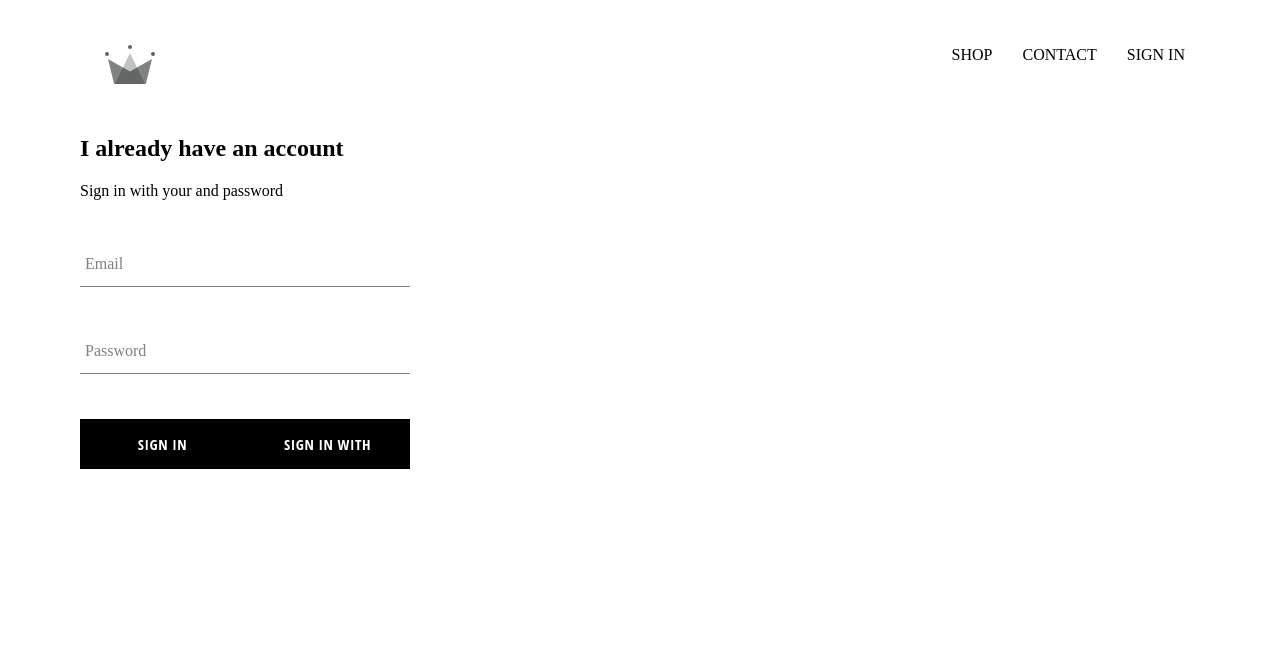
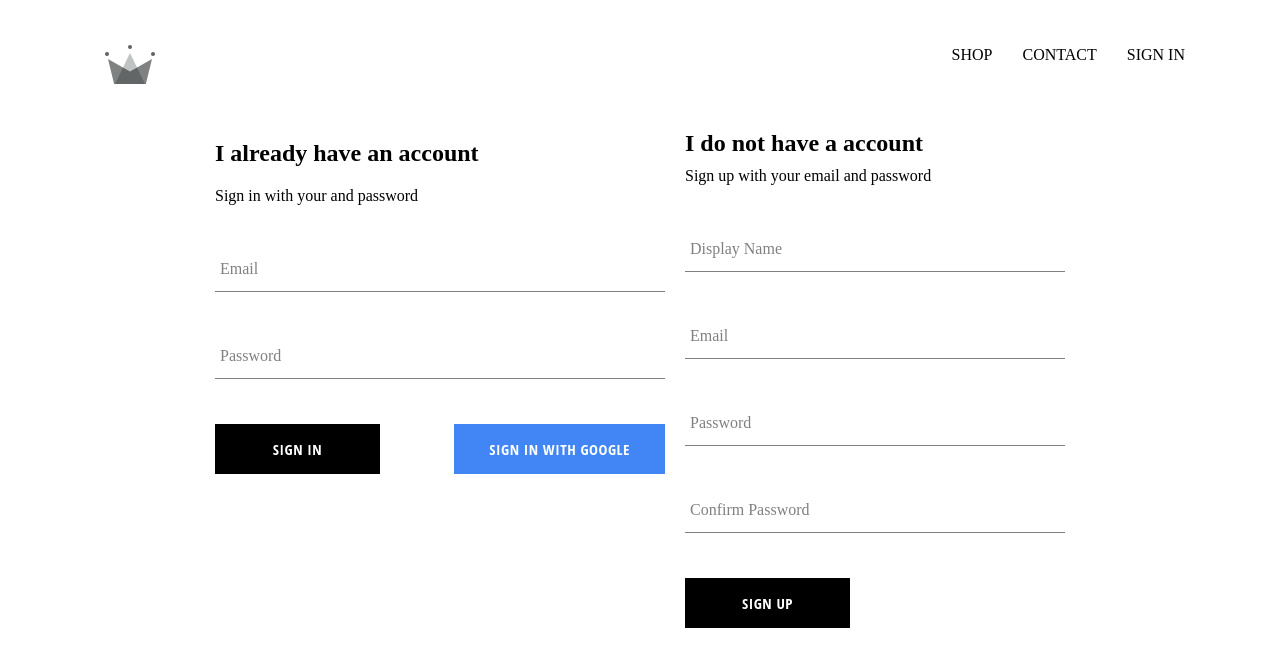
Before and after one commit to Niyi0904/Ronnie-Clothings, a React (Create React App) app: page /signin in a window 1280 px wide. Shown: the top 666 px of the page. Built offline with nearby package versions, Linux system fonts and the light colour scheme; no server answers; a web font is replaced by a local one.

Commit message:
created sign up form

```diff
--- a/src/App.js
+++ b/src/App.js
@@ -7,7 +7,7 @@ import HomePage from './pages/homepage/homepage.component';
 import ShopPage from './pages/shop/shop.component';
 import SignInAndSignUpPage from './pages/sign-in-and-sign-up-page/sign-in-and-sign-up.component';
 import Header from './components/header/header.component';
-import { auth } from './firebase/firebase.utils';
+import { auth, createUserProfileDocument } from './firebase/firebase.utils';
 
 class App extends React.Component {
   constructor() {
@@ -20,10 +20,25 @@ class App extends React.Component {
 
   unsubscribeFromAuth = null;
 
-  componentDidMount () {
-    this.unsubscribeFromAuth = auth.onAuthStateChanged(user => {
-      this.setState({currentUser: user});
-    })
+  componentDidMount() {
+    this.unsubscribeFromAuth = auth.onAuthStateChanged(async userAuth => {
+      if (userAuth) {
+        const userRef = await createUserProfileDocument(userAuth);
+
+        userRef.onSnapshot(snapShot => {
+          this.setState({
+            currentUser: {
+              id: snapShot.id,
+              ...snapShot.data()
+            }
+          });
+
+          console.log(this.state);
+        });
+      }
+
+        this.setState({currentUser: userAuth});
+    });
   }
 
   componentWillUnmount() {
--- a/src/components/custom-button/custom-button.component.jsx
+++ b/src/components/custom-button/custom-button.component.jsx
@@ -2,8 +2,8 @@ import React from 'react';
 
 import './custom-button.styles.scss';
 
-const CustomButton = ({ children, isGoogleSignIn, ...otherProps }) => (
-  <button className={`${isGoogleSignIn ? 'google-sign-in' : ''} custom-button`} {...otherProps}>
+const CustomButton = ({ children, isGoggleSignIn, ...otherProps }) => (
+  <button className={`${isGoggleSignIn ? 'google-sign-in' : ''} custom-button`} {...otherProps}>
     {children}
   </button>
 );
--- a/src/components/custom-button/custom-button.styles.scss
+++ b/src/components/custom-button/custom-button.styles.scss
@@ -27,7 +27,6 @@
     &:hover{
       background-color: #357ae8;
       border: none;
-
     }
   }
 }
--- a/src/components/header/header.component.jsx
+++ b/src/components/header/header.component.jsx
@@ -21,7 +21,7 @@ const Header = ({ currentUser }) => (
       </Link>
       {
         currentUser ?
-        <div className='option' onClick={() => auth.signOut}> SIGN OUT</div>
+        <div className='option' onClick={() => auth.signOut()}> SIGN OUT</div>
         :
         <Link className='option' to='/signin'>SIGN IN</Link>
       }
--- a/src/components/header/header.styles.scss
+++ b/src/components/header/header.styles.scss
@@ -20,6 +20,7 @@
 
     .option {
       padding: 10px 15px;
+      cursor: pointer;
     }
   }
 }
--- a/src/components/sign-in/sign-in.component.jsx
+++ b/src/components/sign-in/sign-in.component.jsx
@@ -55,7 +55,9 @@ class SignIn extends React.Component{
 
           <div className='buttons'>
             <CustomButton type="submit">Sign in</CustomButton>
-            <CustomButton onClick={signInWithGoogle} isGoggleSignIn>Sign in with Google</CustomButton>
+            <CustomButton onClick={signInWithGoogle} isGoggleSignIn>
+              Sign in with Google
+            </CustomButton>
           </div>
         </form>
       </div>
--- a/src/components/sign-in/sign-in.styles.scss
+++ b/src/components/sign-in/sign-in.styles.scss
@@ -1,5 +1,5 @@
 .sign-in {
-  width: 330px;
+  width: 450px;
   display: flex;
   flex-direction: column;
 
--- /dev/null
+++ b/src/components/sign-up/sign-up.component.jsx
@@ -0,0 +1,100 @@
+import React from 'react';
+
+import FormInput from '../../components/form-input/form-input.component';
+import CustomButton from '../../components/custom-button/custom-button.component';
+
+import { auth, createUserProfileDocument } from '../../firebase/firebase.utils';
+
+import './sign-up.styles.scss';
+
+class SignUp extends React.Component {
+  constructor() {
+    super();
+
+    this.state= {
+      displayName: '',
+      email: '',
+      password: '',
+      confirmPassword: ''
+    }
+  }
+
+  handleSubmit = async event =>{
+    event.preventDefault();
+
+    const { displayName, email, password, confirmPassword}= this.state;
+
+    if (password !== confirmPassword) {
+      alert("Password don't match");
+      return;
+    }
+
+    try {
+      const { user } = await auth.createUserWithEmailAndPassword(email, password);
+
+      await createUserProfileDocument(user, { displayName });
+
+      this.setState({
+        displayName: '',
+        email: '',
+        password: '',
+        confirmPassword: ''
+      });
+    } catch (error) {
+      console.error(error);
+    }
+  };
+
+  handleChange = event => {
+    const { value, name} = event.target;
+
+    this.setState({ [name]: value });
+  }
+
+  render() {
+    const { displayName, email, password, confirmPassword}= this.state;
+    return(
+      <div className='sign-up'>
+        <h2 className='title'>I do not have a account</h2>
+        <span>Sign up with your email and password</span>
+        <form className='sign-up-form' onSubmit={this.handleSubmit}>
+          <FormInput
+            type='text'
+            name= 'displayName'
+            value={displayName}
+            onChange={this.handleChange}
+            label='Display Name'
+            required
+          />
+          <FormInput
+            type='email'
+            name= 'email'
+            value={email}
+            onChange={this.handleChange}
+            label='Email'
+            required
+          />
+          <FormInput
+            type='password'
+            name= 'password'
+            value={password}
+            onChange={this.handleChange}
+            label='Password'
+            required
+          />
+          <FormInput
+            type='password'
+            name= 'confirmPassword'
+            value={confirmPassword}
+            onChange={this.handleChange}
+            label='Confirm Password'
+            required
+          />
+          <CustomButton type='submit'> SIGN UP </CustomButton>
+        </form>
+      </div>
+    )
+  }
+}
+
+export default SignUp;
--- /dev/null
+++ b/src/components/sign-up/sign-up.styles.scss
@@ -0,0 +1,9 @@
+.sign-up {
+  display: flex;
+  flex-direction: column;
+  width: 380px;
+
+  .title {
+    margin: 10px 0;
+  }
+}
--- a/src/firebase/firebase.utils.js
+++ b/src/firebase/firebase.utils.js
@@ -12,6 +12,36 @@ const config = {
   measurementId: "G-YH33G26XEF"
 };
 
+export const createUserProfileDocument = async (userAuth, ...additionalData) => {
+  if (!userAuth) {
+    return;
+  } else {
+    const userRef = firestore.doc(`users/${userAuth.uid}`);
+
+    const snapShot = await userRef.get();
+
+    if (!snapShot.exists) {
+      const { displayName, email } = userAuth;
+      const craetedAt = new Date();
+
+      try {
+        await userRef.set({
+          displayName,
+          email,
+          craetedAt,
+          ...additionalData
+        })
+      } catch (error) {
+        console.log('error creating user', error.message);
+      }
+    }
+
+    return userRef;
+  }
+
+
+}
+
 Firebase.initializeApp(config);
 
 export const auth = Firebase.auth();
--- a/src/pages/sign-in-and-sign-up-page/sign-in-and-sign-up.component.jsx
+++ b/src/pages/sign-in-and-sign-up-page/sign-in-and-sign-up.component.jsx
@@ -2,10 +2,12 @@ import React from 'react';
 
 import './sign-in-and-sign-up.styles.scss';
 import SignIn from '../../components/sign-in/sign-in.component';
+import SignUp from '../../components/sign-up/sign-up.component';
 
 const SignInAndSignUpPage = () => (
   <div className='sign-in-and-sign-up'>
     <SignIn />
+    <SignUp />
   </div>
 )
 
--- a/src/pages/sign-in-and-sign-up-page/sign-in-and-sign-up.styles.scss
+++ b/src/pages/sign-in-and-sign-up-page/sign-in-and-sign-up.styles.scss
@@ -0,0 +1,6 @@
+.sign-in-and-sign-up {
+  width: 850px;
+  display: flex;
+  justify-content: space-between;
+  margin: 30px auto;
+}
```
